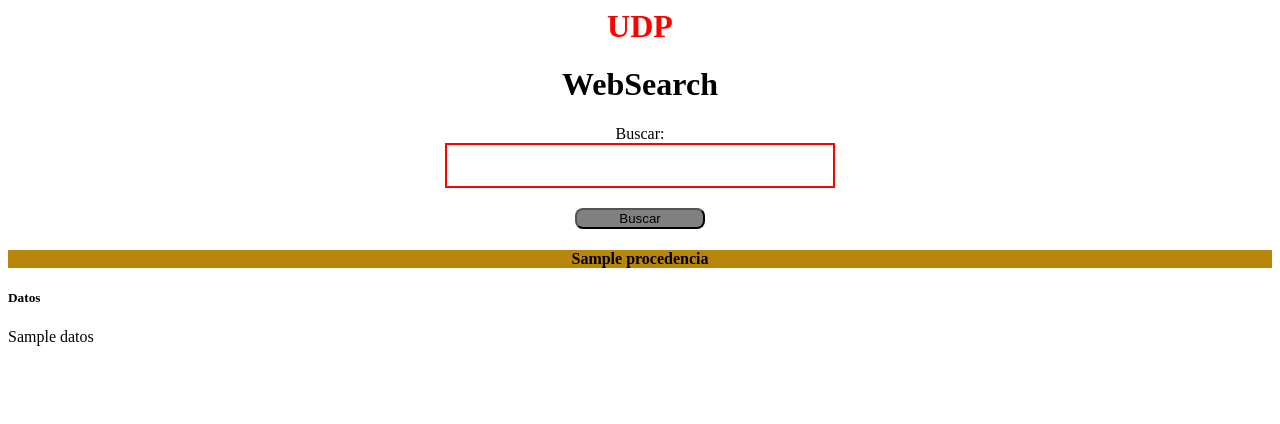
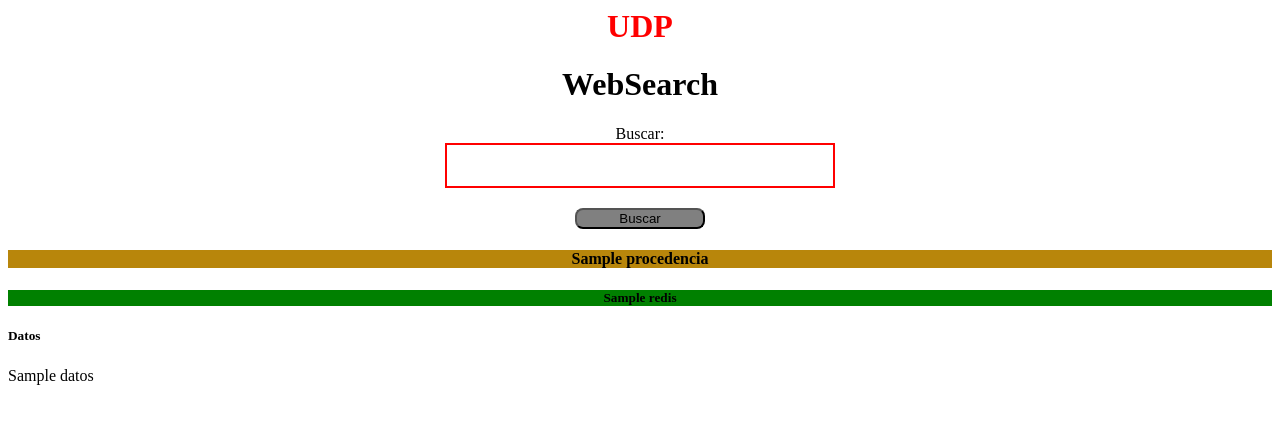
Before and after one commit to Tukzon/Tarea1-SD, a Flask app: template cliente/template/index.html in a window 1280 px wide. Shown: the top 424 px of the page. Run offline with Flask 2, Linux system fonts and the light colour scheme; the template is opened without the code that fills it: most values are stand-ins (such as "Sample title", 1, 10 or a date in 2020).

Commit message:
añadido tiempo de respuesta, mejoras en front

```diff
--- a/cliente/app.py
+++ b/cliente/app.py
@@ -59,6 +59,7 @@ def index():
 
 @app.route('/search', methods = ['GET'])
 def search():
+    inicio = time.time()
     client = SearchClient()
     print(client)
     search = request.args['search']
@@ -69,10 +70,11 @@ def search():
     if cache[0] == None and cache[1] == None and cache[2] == None:
         data = client.get_url(message=search)
         rand = randint(0,2)
-        print("Almacenado en redis"+(rand+1))
+        location = "Almacenado en redis"+str(rand+1)
+        print(location)
         r[rand].set(search, str(data))
 
-        return render_template('index.html', datos = data, procedencia = "Datos sacados de PostgreSQL")
+        return render_template('index.html', datos = data, procedencia = "Datos sacados de PostgreSQL en: "+str(int((time.time()-inicio)*1000))+"ms", redis = location)
 
     else:
         for datos in cache:
@@ -81,7 +83,7 @@ def search():
                 dicc = dict()
                 dicc['Resultado'] = data
                 print(dicc)
-                return render_template('index.html', datos = data, procedencia = "Datos sacados de Redis")
+                return render_template('index.html', datos = data, procedencia = "Datos sacados de Redis en: "+str(int((time.time()-inicio)*1000))+"ms")
 
 if __name__ == '__main__':
     app.run(debug=True)
--- a/cliente/template/index.html
+++ b/cliente/template/index.html
@@ -6,7 +6,7 @@
 </form>
 
 <h4 style="text-align: center;background-color:darkgoldenrod; color:black">{{procedencia}}</h4>
-
+<h5 style="background-color:green; text-align:center">{{redis}}</h5>
 <h5>Datos</h5>
 
 <p>{{datos}}</p>
```
